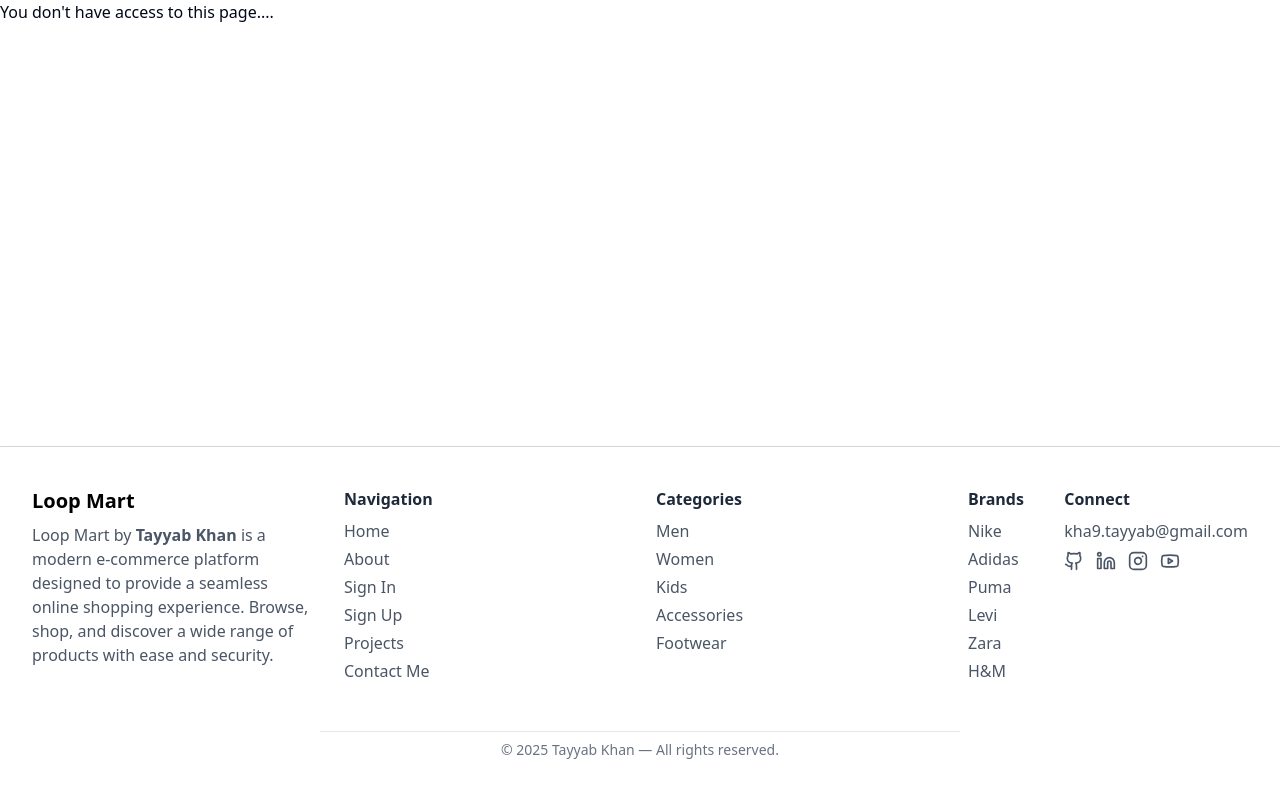
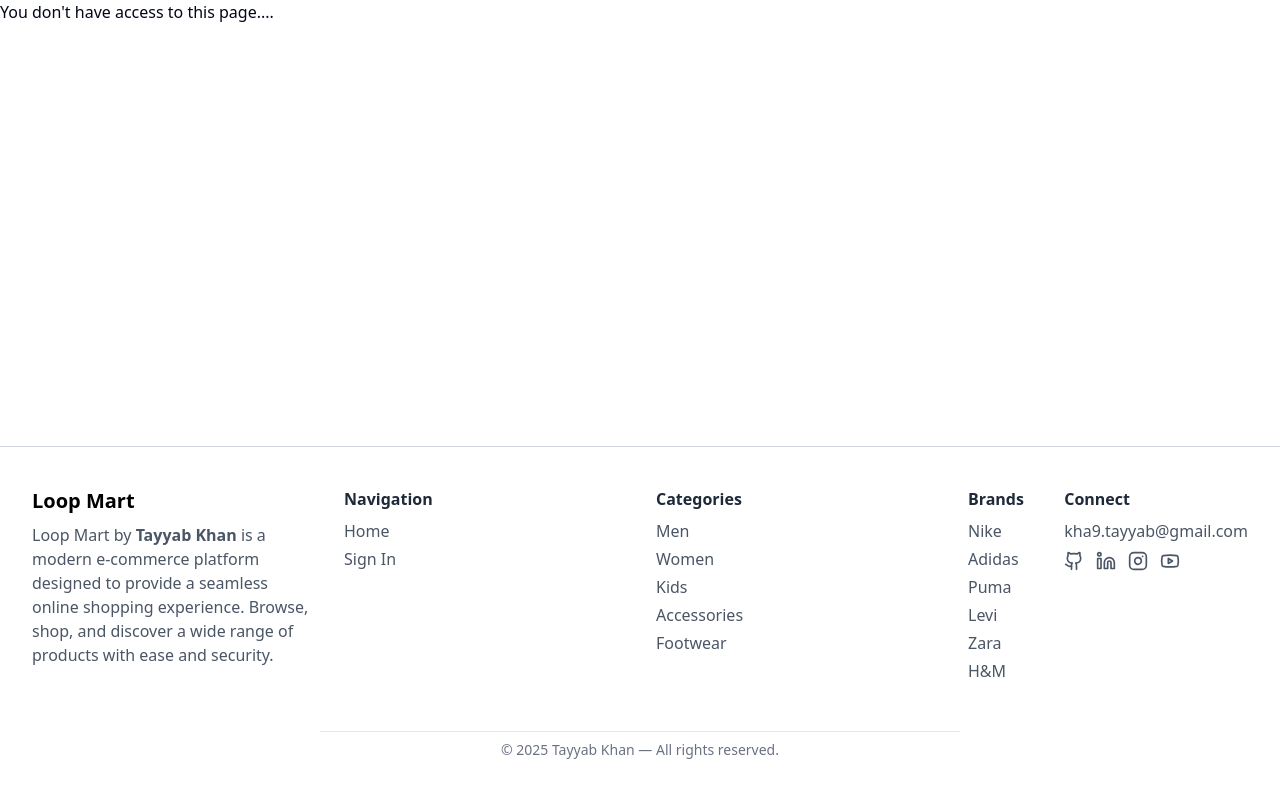
Before and after one commit to easy2-code/Ecommerce, a React (Vite) app in the folder frontend/: page /unauthorized in a window 1280 px wide. Built offline with nearby package versions, Linux system fonts and the light colour scheme; no server answers.

Commit message:
Footer Updated..

```diff
--- a/frontend/src/components/common/Footer.jsx
+++ b/frontend/src/components/common/Footer.jsx
@@ -28,28 +28,8 @@ export default function Footer() {
               </a>
             </li>
             <li>
-              <a href="/about" className="hover:text-black">
-                About
-              </a>
-            </li>
-            <li>
               <a href="/auth/login" className="hover:text-black">
                 Sign In
-              </a>
-            </li>
-            <li>
-              <a href="/auth/register" className="hover:black">
-                Sign Up
-              </a>
-            </li>
-            <li>
-              <a href="/projects" className="hover:text-black">
-                Projects
-              </a>
-            </li>
-            <li>
-              <a href="/contact" className="hover:text-black">
-                Contact Me
               </a>
             </li>
           </ul>
```
